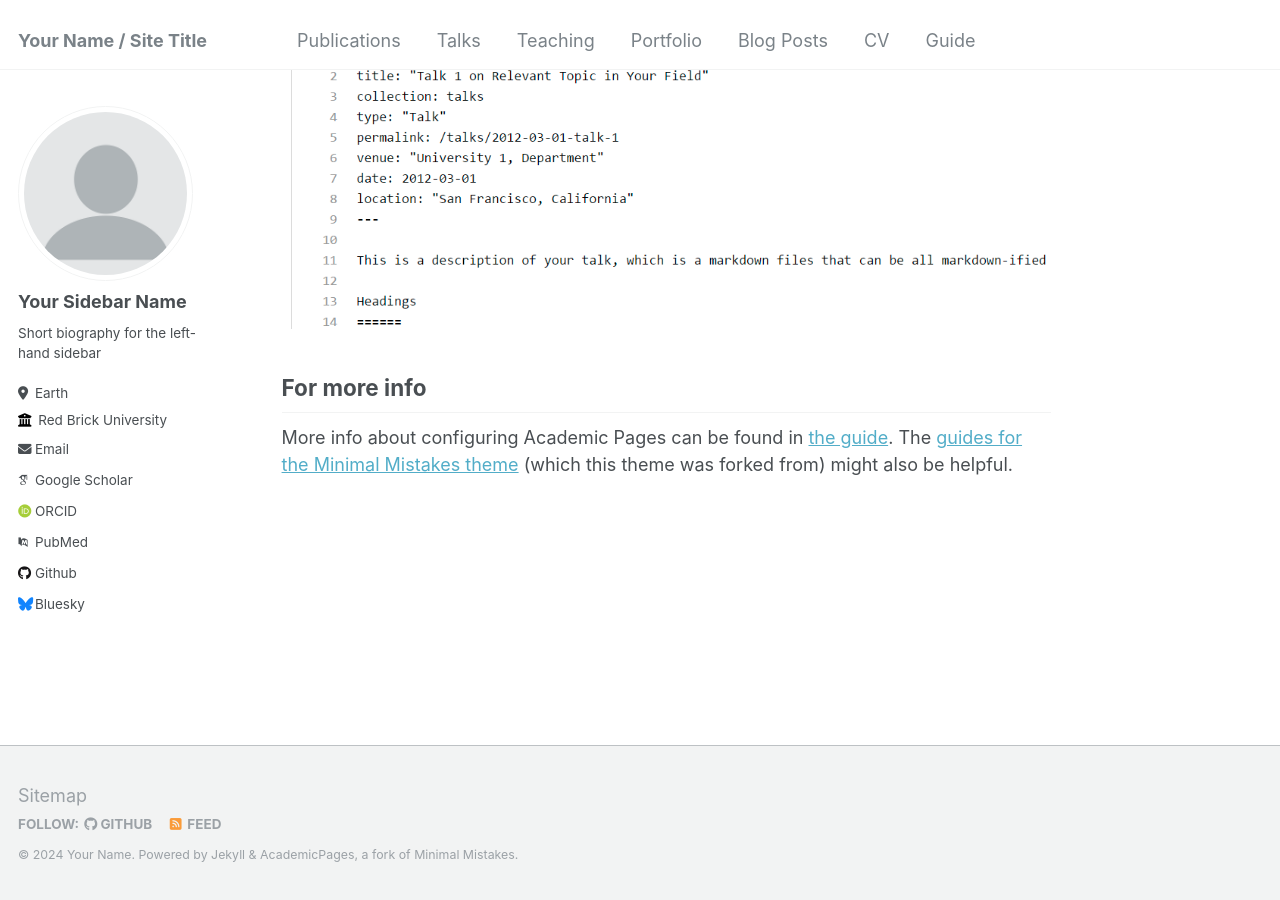
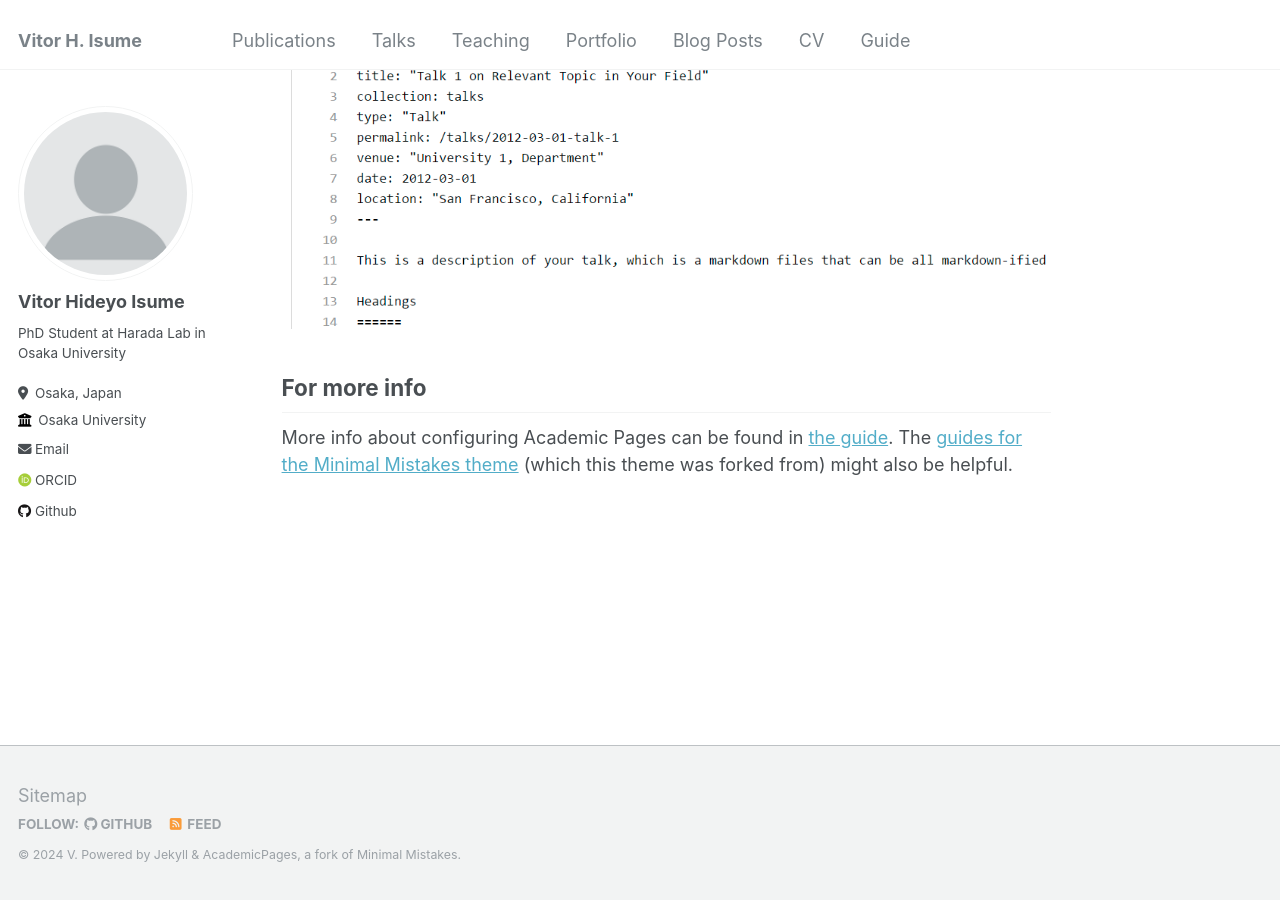
Before and after one commit to v-isume/v-isume.github.io, a Jekyll site: the page built from _pages/about.md, in a window 1280 px wide and 900 px high, scrolled down 2660 px. Built offline with Jekyll 4.4.1, drawn with Linux system fonts in a browser that asks for light colours; some web fonts are replaced.

Commit message:
Update _config.yml

```diff
--- a/_config.yml
+++ b/_config.yml
@@ -8,13 +8,13 @@
 
 # Basic Site Settings
 locale                   : "en-US"
-title                    : "Your Name / Site Title"
+title                    : "Vitor H. Isume"
 title_separator          : "-"
-name                     : &name "Your Name"
-description              : &description "personal description"
-url                      : https://academicpages.github.io # the base hostname & protocol for your site e.g. "https://mmistakes.github.io"
+name                     : &name "V"
+description              : &description "PhD Student"
+url                      : https://v-isume.github.io # the base hostname & protocol for your site e.g. "https://mmistakes.github.io"
 baseurl                  : "" # the subpath of your site, e.g. "/blog"
-repository               : "academicpages/academicpages.github.io"
+repository               : "v-isume/v-isume.github.io"
 
 # Site Author - The following control what appear as part of the author content on the side bar.
 #               If a field is blank the icon and link will not appear, otherwise it will be shown.
@@ -22,33 +22,33 @@ repository               : "academicpages/academicpages.github.io"
 author:
   # Biographic information
   avatar           : "profile.png"
-  name             : "Your Sidebar Name"
+  name             : "Vitor Hideyo Isume"
   pronouns         : # example: "she/her"
-  bio              : "Short biography for the left-hand sidebar"
-  location         : "Earth"
-  employer         : "Red Brick University"
+  bio              : "PhD Student at Harada Lab in Osaka University"
+  location         : "Osaka, Japan"
+  employer         : "Osaka University"
   uri              : # URL
-  email            : "none@example.org"
+  email            : "vitorisume@gmail.com"
 
   # Academic websites
   arxiv            : # URL - Update with the correct link to your profile
-  googlescholar    : "https://scholar.google.com/citations?user=PS_CX0AAAAAJ"
+  googlescholar    : # "https://scholar.google.com/citations?user=PS_CX0AAAAAJ"
   impactstory      : # URL
-  orcid            : "http://orcid.org/yourorcidurl"
+  orcid            : "http://orcid.org/0009-0008-4906-5928"
   semantic         : # URL
-  pubmed           : "https://www.ncbi.nlm.nih.gov/pubmed/?term=john+snow"
+  pubmed           : #"https://www.ncbi.nlm.nih.gov/pubmed/?term=john+snow"
   researchgate     : # URL
 
   # Repositories and software development
   bitbucket        : # Username - Update with your username on the site
   codepen          : # Username
   dribbble         : # Username
-  github           : "academicpages"
+  github           : "v-isume"
   kaggle           : # Username
   stackoverflow    : # User number or user number and name (i.e., use "1" or "1/jeff-atwood")
 
   # Social media
-  bluesky          : "bsky.app" # Replace this with you Bluesky username
+  bluesky          : #"bsky.app" # Replace this with you Bluesky username
   facebook         : # Username
   flickr           : # Username
   foursquare       : # Username
@@ -121,7 +121,7 @@ yandex_site_verification :
 
 # Social Sharing
 twitter:
-  username               : &twitter
+  username               : #&twitter
 facebook:
   username               :
   app_id                 :
```
